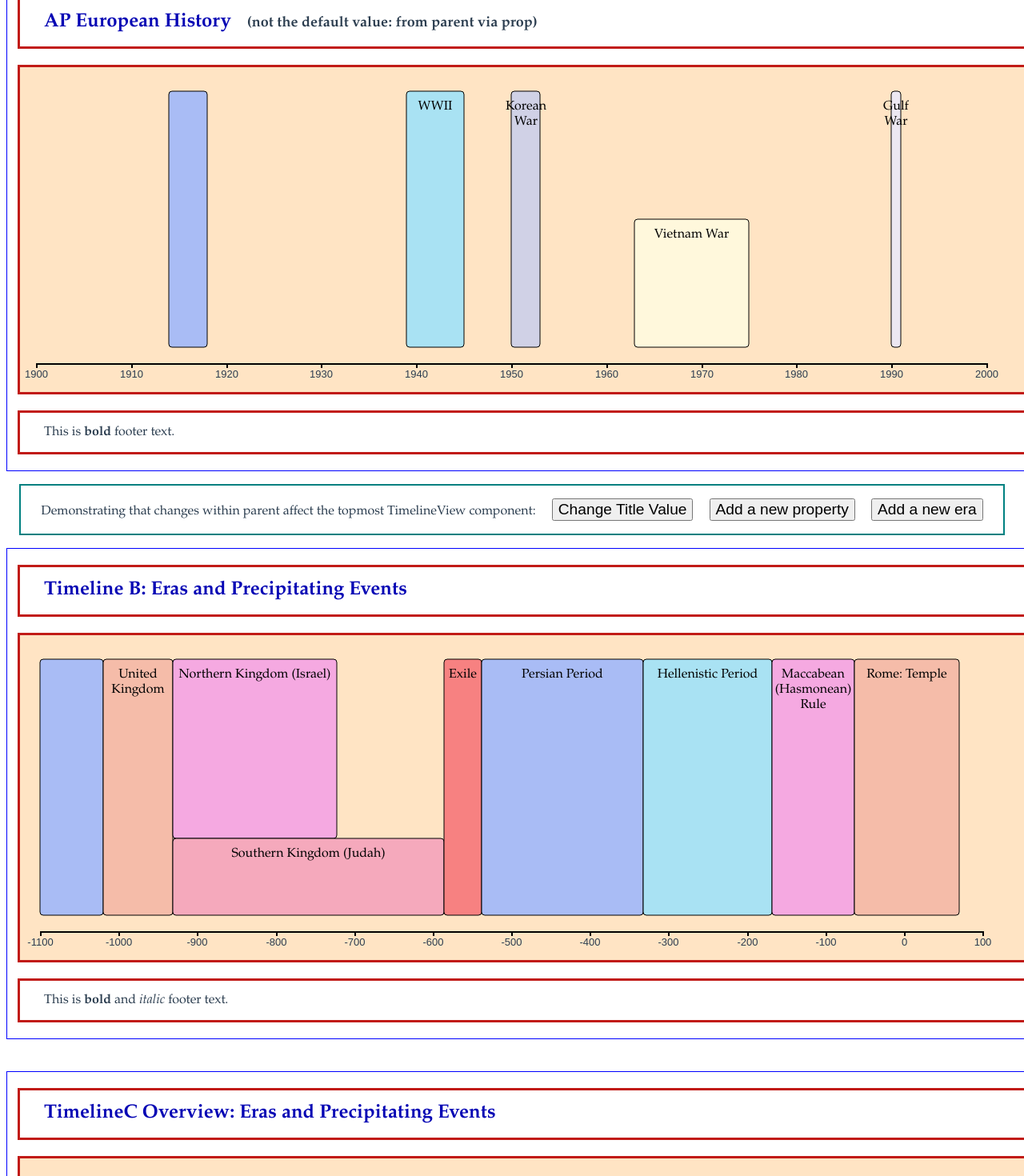
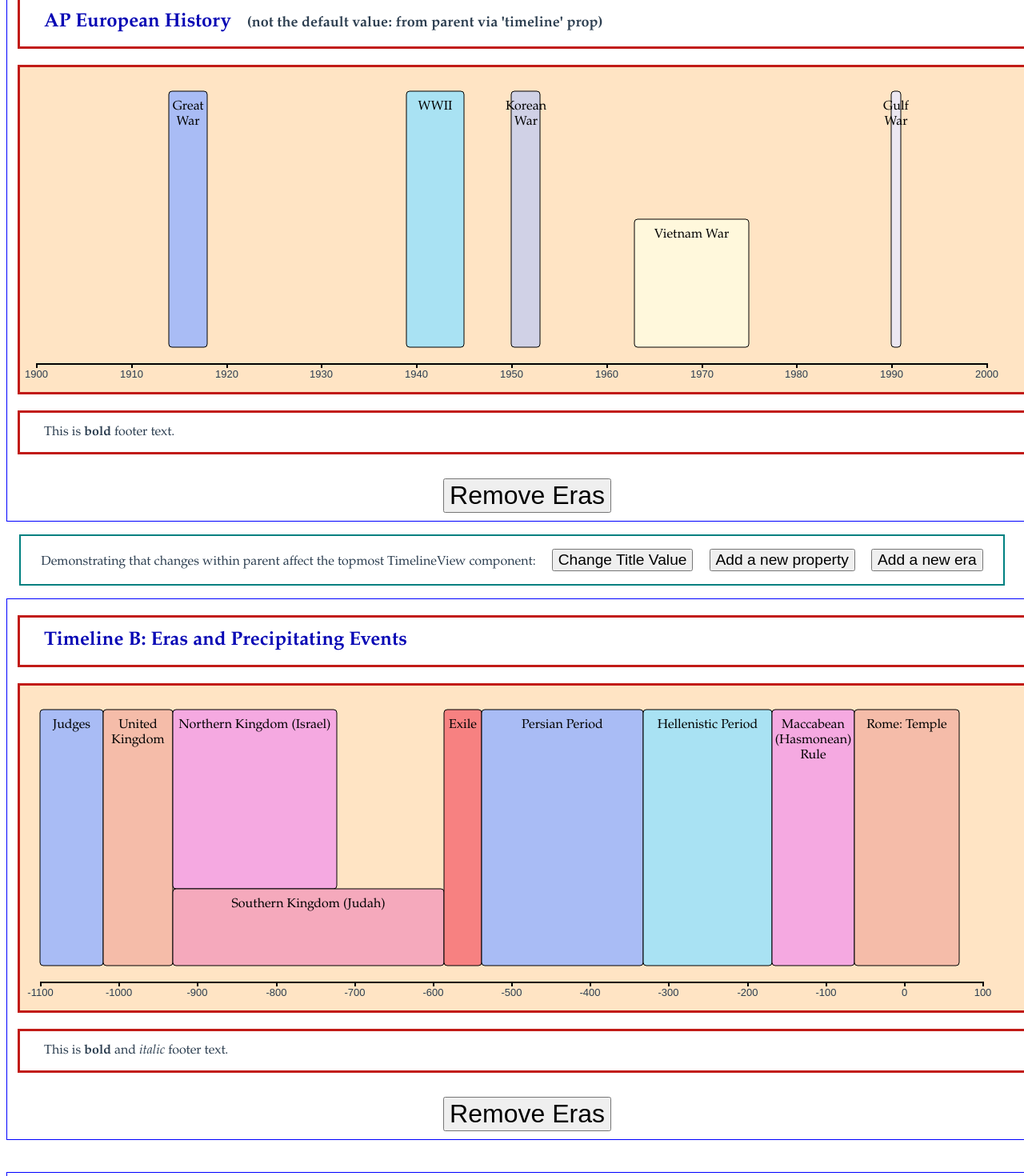
Before and after one commit to bruml2/studio1, a Vue app: page / in a window 1280 px wide. Shown: the part 520-1990 px from the top of the page at 80% size. Built offline with nearby package versions, Linux system fonts and the light colour scheme.

Commit message:
labels working; removing eras;

```diff
--- a/public/bibleoverview.json
+++ b/public/bibleoverview.json
@@ -1,7 +1,7 @@
 {
   "name": "TimelineC",
   "dbKey": null,
-  "title": "TimelineC Overview: Eras and Precipitating Events",
+  "title": "[TimelineC] Overview: Eras and Precipitating Events",
   "subtitle": "",
   "footerHTML": "",
   "startYear":      -1100,
--- a/src/App.vue
+++ b/src/App.vue
@@ -31,7 +31,7 @@ export default {
     return {
       timelineA: { fromParent: 'Original value',
                   title: "AP European History",
-                  subtitle: "(not the default value: from parent via prop)",
+                  subtitle: "(not the default value: from parent via 'timeline' prop)",
                   erasArr: [
                     {label: "Great War", start: 1914, stop: 1918, bgcolor: "#A9BCF5"},
                     {label: "WWII", start: 1939, stop: 1945, bgcolor: "#A9E2F3"},
--- a/src/components/TimelineView.vue
+++ b/src/components/TimelineView.vue
@@ -27,14 +27,16 @@
         <g class="erasGrp"></g>
         <g class="eraStartDateGrp eraDateGrp"></g>
         <g class="eraStopDateGrp eraDateGrp"></g>
-        /* goes last to be drawn topmost */
+        <!-- goes last to be drawn topmost -->
         <g class="timeAxisGrp"></g>
       </svg>
+      <div class="eraLabelsGrp"></div>
       <div class="infoModal" style="opacity: 1e-6;"></div>
       <!-- class="eraLabel" divs will be added here -->
     </div>
     <div class="tvFooter" v-html="tl.footerHTML">
     </div>
+    <button @click="removeExistingEras" style="margin: 10px; font-size: 2rem;">Remove Eras</button>
   </div>
 </template>
 
@@ -131,29 +133,28 @@
       }
     },
     created: function() {
+      // console.log(`In created of ${this.timelineID}: `, this.timeline)
       // merge timeline prop into this.tl as target;
       Object.assign(this.tl, this.timeline)
     },
     mounted: function() {
       /* do I need to wrap this in this.$nextTick()?? */
       this.rootEl = document.getElementById(this.timelineID)
+      // console.log(`In mounted of ${this.timelineID}: `, this.timeline)
       this.drawTimeline()
     },
     methods: {
       drawTimeline() {
         this.removeEmptyHeaderFooter(this.tl)
+        this.removeExistingEras(this.tl)
         this.initializeComponent(this.tl)
         this.drawTimeAxis(this.tl) /* need tl.timeScaleFn() */
         if (Object.keys(this.tl).includes("erasArr") && this.tl.erasArr.length > 0) {
           this.normalizeEras(this.tl)
           this.drawEras(this.tl)
-          // console.log("before labels")
           this.drawEraLabelsAsHTML(this.tl)
           this.drawEraDates(this.tl)
         }
-        // testing;
-        const grpSel = d3.select(this.tl.svgEl).select(".eraStartDateGrp").selectAll("text")
-        console.dir(grpSel)
       },
       removeEmptyHeaderFooter(tl) {
         if (tl.title.trim().length +  tl.subtitle.trim().length === 0) {
@@ -163,15 +164,23 @@
           this.rootEl.getElementsByClassName("tvFooter")[0].remove()
         }
       },
+      removeExistingEras() {
+        // remove existing content (incl 2 eraDateGrp);
+        // required where TL is fetched from URL (else doubled);
+        d3.select(this.rootEl).select('.erasGrp').selectAll('rect').remove()
+        d3.select(this.rootEl).selectAll('.eraDateGrp').selectAll('text').remove()
+        d3.select(this.rootEl).select('.eraLabelsGrp').selectAll('div').remove()
+        d3.select(this.rootEl).select('.infoModal').html(null)
+      },
       initializeComponent(tl) {
-        // time scaling function which converts a year to an x coordinate;
+        // time scaling function which maps a year to an x coordinate;
         tl.timeScaleFn = d3.scaleLinear()
             .domain([tl.startYear, tl.stopYear])
             .rangeRound([tl.svgSideMargin,
                          tl.svgWidth - tl.svgSideMargin])
             .nice();
         // add borders to three elements;
-        const borderPropValue = tl.borderWidth + "px solid " + tl.borderColor
+        const borderPropValue = `${tl.borderWidth}px solid ${tl.borderColor}`
         d3.select(this.rootEl).selectAll(".tvHeader, .tvTimeline, .tvFooter")
           .style("border", borderPropValue)
         // set svgWidth to tvTimeline clientWidth;
@@ -288,15 +297,13 @@
             });
       },
       drawEraLabelsAsHTML(tl) {
-        // const eraLabelsFontSize = "16px"; // add to tl;
         // eraLabels as **HTML divs** to take advantage of text wrapping;
         // if widest word is wider than the era itself, then it overflows;
         // in such a case, we want to make the <div> wide enough and place
-        // in evenly straddling the era.
+        // it evenly straddling the era.
         // create temporary hidden span to meassure width;
-        const widthSpan = d3.select(this.rootEl)
+        const tempWidthSpan = d3.select(this.rootEl)
             .append("span")
-            .attr("class", "overflowSpan")
             .style("position", "absolute")
             .style("visibility", "hidden");
         // nested function ==============================
@@ -306,9 +313,9 @@
           let longestWord = words.sort((a,b) => b.length - a.length)[0];
           // console.log("Longest: " + longestWord);
           // put the longest word into the span;
-          widthSpan.text(longestWord);
-          // console.log("widthSpan clientWidth: ", widthSpan.property("clientWidth"))
-          let longestWordWidth = widthSpan.property("clientWidth")
+          tempWidthSpan.text(longestWord);
+          // console.log("tempWidthSpan clientWidth: ", tempWidthSpan.property("clientWidth"))
+          let longestWordWidth = tempWidthSpan.property("clientWidth")
           // console.log("Width of \"" + longestWord + "\": " + longestWordWidth);
           let widthOfEra = tl.timeScaleFn(d.stop) - tl.timeScaleFn(d.start);
           // console.log("Width of " + d.label + " era: " + widthOfEra);
@@ -330,7 +337,8 @@
           }
         }; // end of function def;
         //======================================
-        d3.select(this.rootEl).select(".tvTimeline")
+        console.log(tl.erasArr.map(el => el.label))
+        d3.select(this.rootEl).select('.eraLabelsGrp')
             .selectAll("div")
             .data(tl.erasArr)
             .enter()
@@ -342,7 +350,7 @@
             .style("width", d => d.width + "px")
             .text(d => d.label)
             .style("font-size", this.eraLabelsFontSize) + "px"
-        widthSpan.remove();
+        tempWidthSpan.remove();
       },
       drawEraDates(tl) {
         // nested function ================================
```
